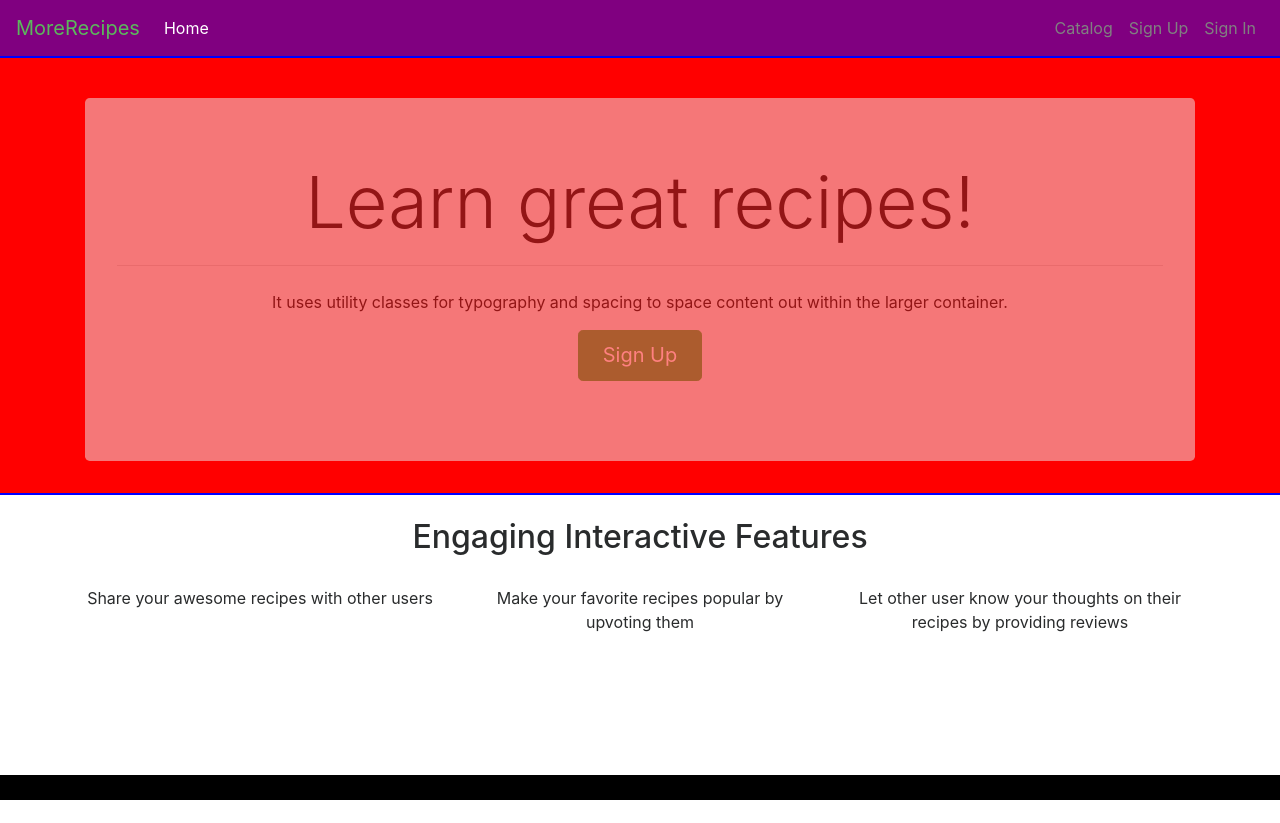
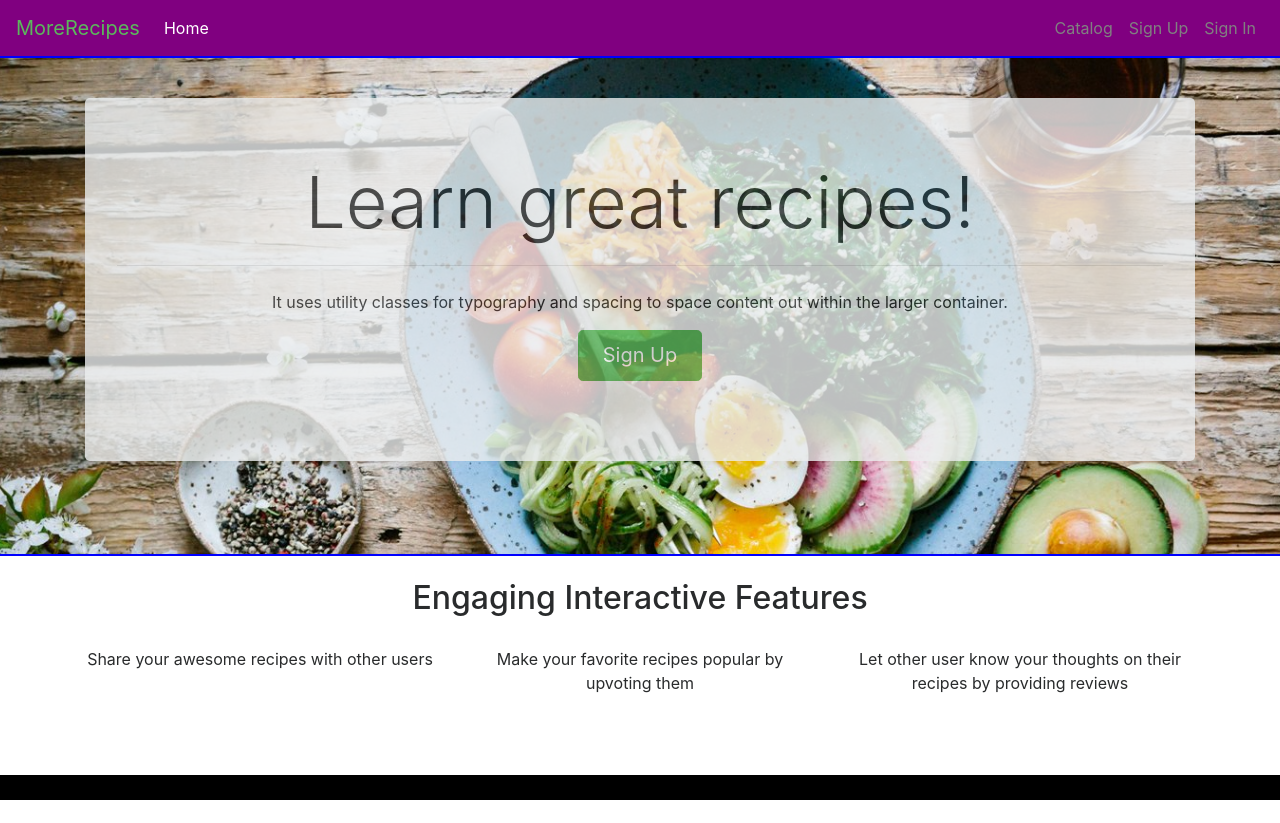
Before and after one commit to emmabaye/More-Recipes, a plain HTML site: page template/index.htm in a window 1280 px wide. Before the commit the page ends 800 px from the top, so only its background shows below. Drawn offline with Linux system fonts and the light colour scheme.

Commit message:
Added background image to home page

```diff
--- a/template/css/styles.css
+++ b/template/css/styles.css
@@ -21,13 +21,16 @@
 	border-width: 2px;
 	border-style: solid;
 	border-color: blue;
-	min-height: 400px;
+	min-height: 500px;
+	background-image: url("../img/food.jpg");
+	background-attachment: fixed;
+	background-size:cover;
 
 }
 
 .jumbotron{
 	margin-top: 40px;
-	opacity: 0.5;
+	opacity: 0.8;
 }
 
 .feature{
```
Also changed, not shown: template/img/food.jpg (added).
